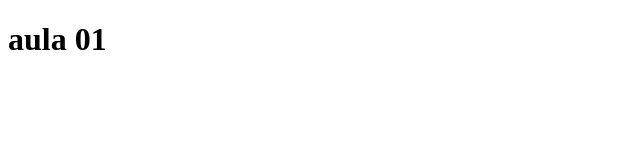
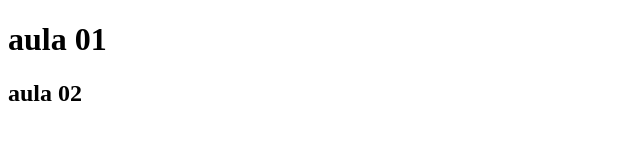
Before and after one commit to 05487664951/aulaquinta, a plain HTML site: page index.html in a window 1280 px wide. Shown: the whole page, without its empty margins (0-640 px from the left). Drawn offline with Linux system fonts and the light colour scheme.

Commit message:
segundo paragrafo

```diff
--- a/index.html
+++ b/index.html
@@ -7,5 +7,6 @@
 </head>
 <body>
     <h1>aula 01</h1>
+    <h2>aula 02</h2>
 </body>
 </html>
```
